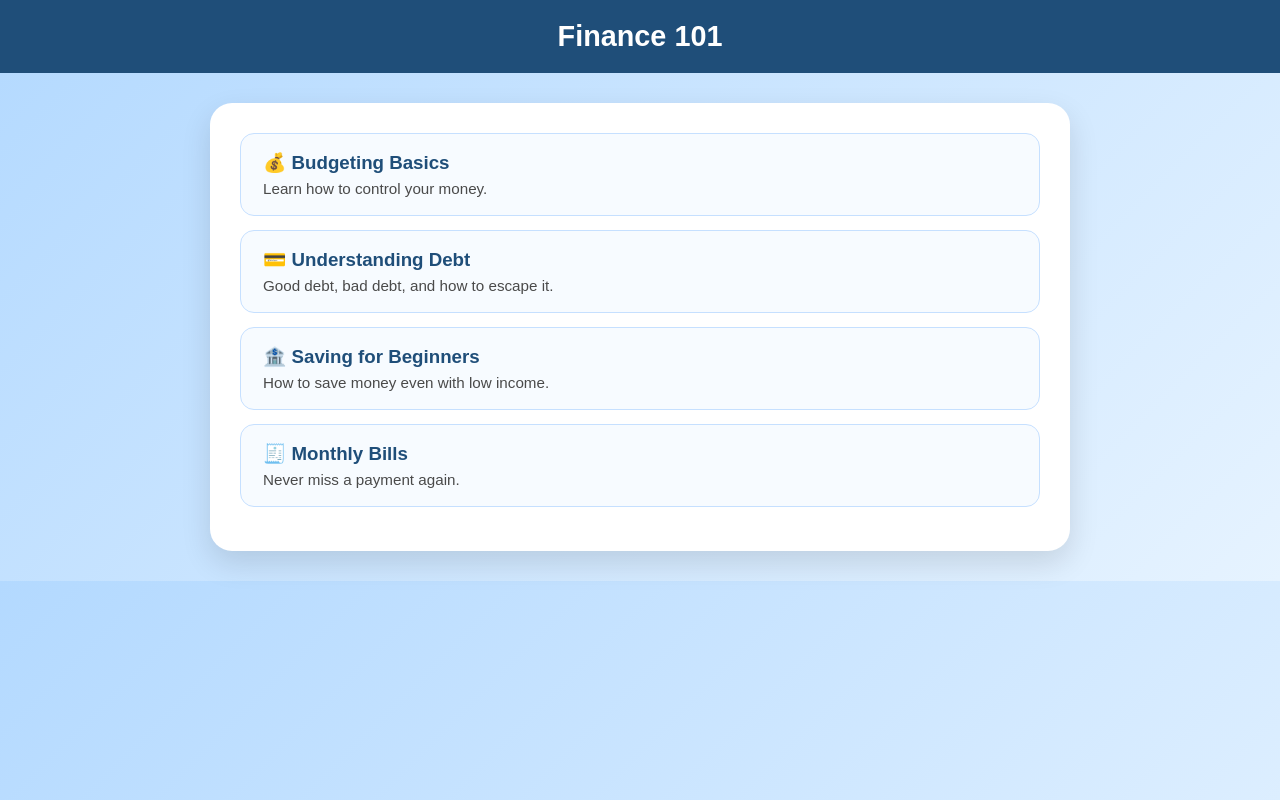
After one commit to yesslay209-bot/financeAI, a Flask app: page /finance101 in a window 1280 px wide. The commit adds this page. Run offline with Flask 3, Linux system fonts and the light colour scheme.

Commit message:
finance101

```diff
--- a/app.py
+++ b/app.py
@@ -4,14 +4,11 @@ import os
 from dotenv import load_dotenv
 load_dotenv()
 
-load_dotenv()
-
 app = Flask(__name__)
 
 client = OpenAI(api_key=os.environ.get("OPENAI_API_KEY"))
 
-
-# System prompt from your script
+# System prompt
 SYSTEM_PROMPT = """
 You are a personal finance assistant. Your job is to give clear, accurate, and beginner-friendly advice about budgeting, saving, debt control, and healthy money habits.
 
@@ -22,58 +19,33 @@ STYLE RULES:
 - Avoid investment advice, legal guidance, or anything requiring a professional license.
 - Do not invent numbers or details the user did not provide.
 - Always format output in HTML-friendly style using:
-    - <strong> for headings (e.g., 'Simple Advice', 'Debt Check')
-    - <em> for key numbers, amounts, or important terms
-    - <br> for line breaks and spacing
-
-BEHAVIOR RULES:
-- Base advice on the user's actual spending habits and situation.
-- Keep explanations practical, gentle, and easy to follow.
-- Focus on budgeting, saving, spending habits, and debt patterns.
-
-MENU RULES:
-- When the user says what they need help with (ex: "budgeting", "saving", "debt"):
-    - Respond with a short, tailored 3-option menu.
-    - Keep the menu simple and relevant.
-Example:
-User: "budgeting"
-Menu
-1) Discuss Goals
-2) Review Budget
-3) Explore Other Options
-
-FINAL ANSWER FORMAT:
-- After the user chooses a menu option, ALWAYS reply using this format:
-
-<strong>Answer:</strong> <subject><br><br>
-
-<strong>🌟 Simple Advice</strong><br>
-<description in short, clear sentences, <em>highlighting amounts or important terms</em>><br><br>
-
-<strong>🧩 What’s Happening</strong><br>
-<simple breakdown of the user’s financial situation><br><br>
-
-<strong>💳 Debt Check</strong><br>
-<debt notes or reassurance, <em>highlight key numbers</em>><br><br>
-
-<strong>💰 Easy Saving Plan</strong><br>
-<small, realistic steps the user can try today, <em>highlight amounts</em>><br><br>
-------------------------------------------------
+    - <strong> for headings
+    - <em> for key numbers or terms
+    - <br> for spacing
 """
-
 
 chat_history = [
     {"role": "system", "content": SYSTEM_PROMPT}
 ]
+
+@app.route("/")
+def landing():
+    return render_template("landing.html")
+
 
 @app.route("/chat", methods=["GET"])
 def home():
     return render_template("index.html")
 
 
+# ✅ NEW ROUTE — Finance 101 page
+@app.route("/finance101")
+def finance_101():
+    return render_template("finance101.html")
+
+
 @app.route("/start_chat", methods=["POST"])
 def start_chat():
-    # Collect user bio
     data = request.json
     u1 = data.get("u1", "")
     u2 = data.get("u2", "")
@@ -118,9 +90,6 @@ def clear():
     chat_history = [{"role": "system", "content": SYSTEM_PROMPT}]
     return jsonify({"status": "cleared"})
 
-@app.route("/")
-def landing():
-    return render_template("landing.html")
 
 if __name__ == "__main__":
     app.run(debug=True, host="0.0.0.0", port=80)
--- /dev/null
+++ b/templates/finance101.html
@@ -0,0 +1,89 @@
+<!DOCTYPE html>
+<html lang="en">
+<head>
+<meta charset="UTF-8">
+<meta name="viewport" content="width=device-width, initial-scale=1.0">
+<title>Finance 101</title>
+
+<style>
+body {
+    font-family: 'Poppins', sans-serif;
+    background: linear-gradient(135deg, #b3d9ff, #e6f3ff);
+    margin: 0;
+}
+
+header {
+    background-color: #1f4e79;
+    color: white;
+    padding: 20px;
+    text-align: center;
+    font-size: 1.8em;
+    font-weight: 600;
+}
+
+.container {
+    max-width: 800px;
+    margin: 30px auto;
+    background: white;
+    border-radius: 22px;
+    padding: 30px;
+    box-shadow: 0 12px 30px rgba(0,0,0,0.12);
+}
+
+.article {
+    padding: 18px 22px;
+    border-radius: 14px;
+    background: #f7fbff;
+    border: 1px solid #c6e0ff;
+    margin-bottom: 14px;
+    cursor: pointer;
+    transition: 0.2s;
+}
+
+.article:hover {
+    background: #e9f2ff;
+}
+
+.article h3 {
+    margin: 0;
+    color: #1f4e79;
+}
+
+.article p {
+    margin: 6px 0 0;
+    font-size: 0.95em;
+    color: #4a4a4a;
+}
+</style>
+</head>
+
+<body>
+
+<header>Finance 101</header>
+
+<div class="container">
+
+    <div class="article" onclick="location.href='/chat'">
+        <h3>💰 Budgeting Basics</h3>
+        <p>Learn how to control your money.</p>
+    </div>
+
+    <div class="article" onclick="location.href='/chat'">
+        <h3>💳 Understanding Debt</h3>
+        <p>Good debt, bad debt, and how to escape it.</p>
+    </div>
+
+    <div class="article" onclick="location.href='/chat'">
+        <h3>🏦 Saving for Beginners</h3>
+        <p>How to save money even with low income.</p>
+    </div>
+
+    <div class="article" onclick="location.href='/chat'">
+        <h3>🧾 Monthly Bills</h3>
+        <p>Never miss a payment again.</p>
+    </div>
+
+</div>
+
+</body>
+</html>
--- a/templates/landing.html
+++ b/templates/landing.html
@@ -170,7 +170,7 @@ header {
 
             <div class="buttons">
                 <a href="/chat" class="primary-btn">Start Learning</a>
-                <a href="#" class="secondary-btn">Fiance 101</a>
+                <a href="/finance101" class="secondary-btn">Fiance 101</a>
             </div>
         </div>
 
```
